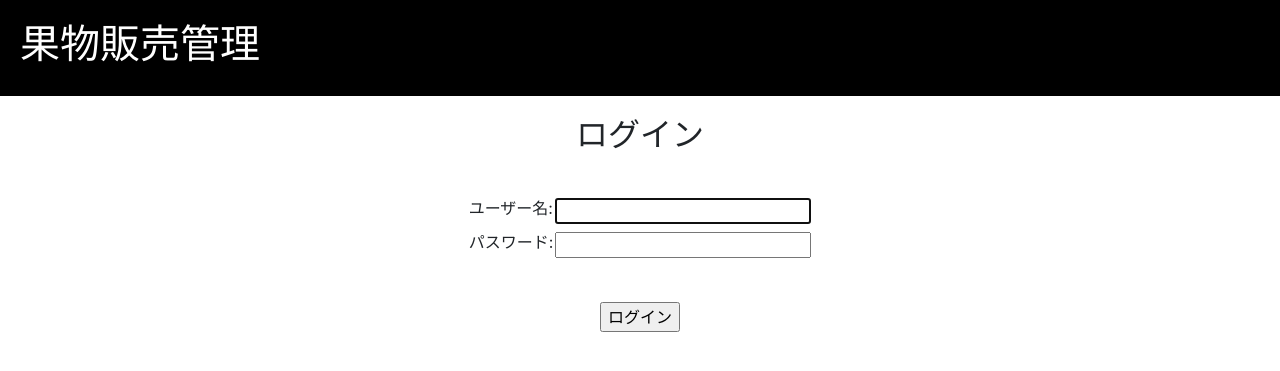
After one commit to Posbin/DjangoExam, a Django app: page /login in a window 1280 px wide. The commit adds this page. Shown: the top 371 px of the page. Run offline with Django 3.2, Linux system fonts and the light colour scheme; some libraries are stand-ins or nearby versions.

Commit message:
ログイン処理追加

```diff
--- a/FruitSalesMgmt/static/css/FruitSalesMgmt.css
+++ b/FruitSalesMgmt/static/css/FruitSalesMgmt.css
@@ -44,11 +44,11 @@ h3 {
     font-size: 1.2em;
 }
 
-.fruits-edit, .sales-edit {
+.fruits-edit, .sales-edit, .login {
     text-align: center;
 }
 
-.fruits-edit-container, .sales-edit-container {
+.fruits-edit-container, .sales-edit-container, .login-container {
     display: inline-block;
 }
 
@@ -56,7 +56,7 @@ h3 {
     font-size: 1.2em;
 }
 
-.fruits-edit-form, .sales-edit-form {
+.fruits-edit-form, .sales-edit-form, .login-form {
     margin-top: 40px;
     margin-bottom: 40px;
     text-align: left;
@@ -64,6 +64,10 @@ h3 {
 
 .sales-data-upload-form form p {
     display: inline-block;
+}
+
+.login-error-message {
+    background-color: lightcoral;
 }
 
 .uploaded-message {
--- /dev/null
+++ b/FruitSalesMgmt/templates/registration/login.html
@@ -0,0 +1,29 @@
+{% extends "FruitSalesMgmt/base.html" %}
+
+{% block content %}
+    <div class='login'>
+        <div class='login-container'>
+            <h2>ログイン</h2>
+            <form method="post" action="{% url 'login' %}">
+                {% csrf_token %}
+                <div class='login-form'>
+                    <table>
+                    <tr>
+                        <td>{{ form.username.label_tag }}</td>
+                        <td>{{ form.username }}</td>
+                    </tr>
+                    <tr>
+                        <td>{{ form.password.label_tag }}</td>
+                        <td>{{ form.password }}</td>
+                    </tr>
+                    </table>
+                </div>
+                <input type="submit" value="ログイン">
+                <input type="hidden" name="next" value="{{ next }}">
+            </form>
+            {% if form.errors %}
+                <p class='login-error-message'>ユーザー名、またはパスワードが間違っています。</p>
+            {% endif %}
+        </div>
+    </div>
+{% endblock %}
--- a/FruitSalesMgmt/urls.py
+++ b/FruitSalesMgmt/urls.py
@@ -1,8 +1,10 @@
 from django.urls import path
+from django.contrib.auth import views as auth_views
 from . import views
 
 urlpatterns = [
     path('', views.top, name='top'),
+    path('login', auth_views.LoginView.as_view(), name='login'),
     path('fruits', views.fruits_list, name='fruits_list'),
     path('fruits/new', views.fruits_new, name='fruits_new'),
     path('fruits/<pk>/edit', views.fruits_edit, name='fruits_edit'),
--- a/mysite/settings.py
+++ b/mysite/settings.py
@@ -120,3 +120,6 @@ USE_TZ = True
 
 STATIC_URL = '/static/'
 STATIC_ROOT = os.path.join(BASE_DIR, 'static')
+
+LOGIN_URL = '/login'
+LOGIN_REDIRECT_URL = '/'
```
Also changed, not shown: FruitSalesMgmt/views.py (+11 -0 lines).
